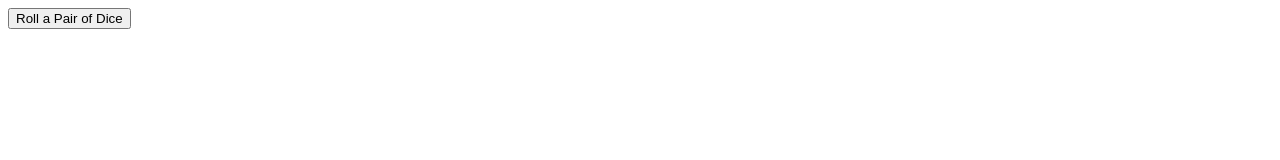
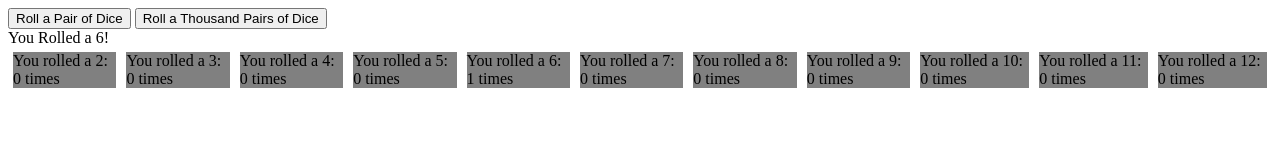
Before and after one commit to kaybear307/dice-roll-assessment, a plain HTML site: page index.html in a window 1280 px wide. Both pictures are taken after a click on the button "Roll a Pair of Dice". Drawn offline with Linux system fonts and the light colour scheme.

Commit message:
finished rolling the dice

```diff
--- a/code.js
+++ b/code.js
@@ -1,3 +1,46 @@
 let results = [null, null, 0, 0, 0, 0, 0, 0, 0, 0, 0, 0, 0];
 
 // Your Code Here!
+
+//VARIABLES
+let rollButton = document.getElementById('roll')
+let resultDiv = document.getElementById('result')
+let resultGraph = document.getElementById('graph')
+let roll1000 = document.getElementById('roll1000')
+
+//EVENT LISTENERS
+rollButton.addEventListener('click', clickRollButton)
+roll1000.addEventListener('click', clickRoll1000)
+
+
+//FUNCTIONS
+function rollDie(){
+    return Math.floor(Math.random()*6)+1
+}
+
+function sumOfDice(){
+    let a = rollDie()
+    let b = rollDie()
+    return a+b
+}
+
+function clickRollButton(){
+    let roll= sumOfDice()
+    resultDiv.innerHTML = `You Rolled a ${roll}!`
+    results[roll]+=1
+    // console.log(results)
+    //
+    resultGraph.innerHTML=""
+    for (let i= 2; i<results.length; i++){
+        let newDiv = document.createElement('div')
+        newDiv.classList.add("box")
+        newDiv.innerHTML = `You rolled a ${i}: ${results[i]} times`
+        resultGraph.append(newDiv)
+    }
+}
+
+function clickRoll1000(){
+    for (let i=0; i< 10000; i++){
+    clickRollButton()
+    }
+}
--- a/index.html
+++ b/index.html
@@ -22,8 +22,10 @@
   <body>
     <!-- Your HTML Here! -->
     <button id="roll">Roll a Pair of Dice</button>
+    <button id= "roll1000">Roll a Thousand Pairs of Dice</button>
     <div id="result"></div>
     <div id="graph"></div>
+
     <script src="code.js"></script>
   </body>
 </html>
--- a/style.css
+++ b/style.css
@@ -3,3 +3,12 @@
 button {
   cursor: pointer;
 }
+
+#graph {
+  display:flex;
+}
+
+.box {
+  background-color: gray;
+  margin: 5px;
+}
```
